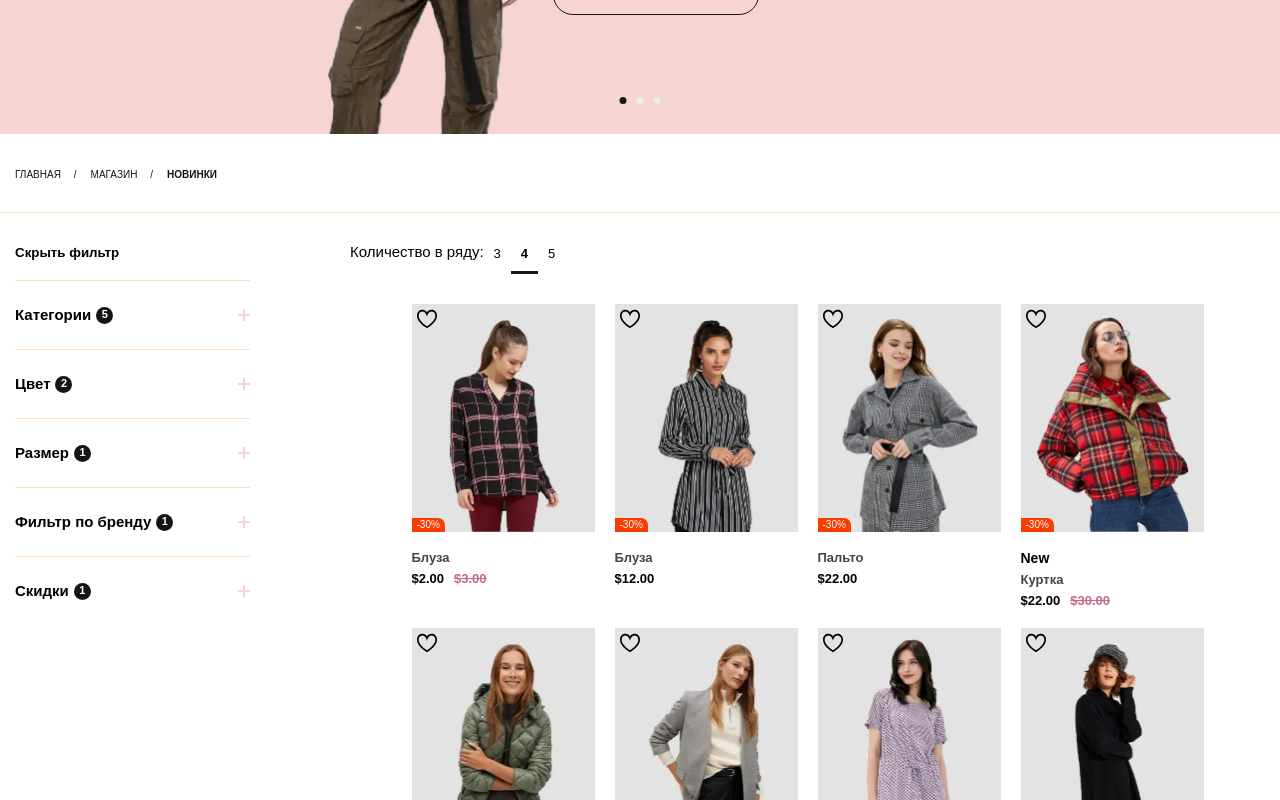
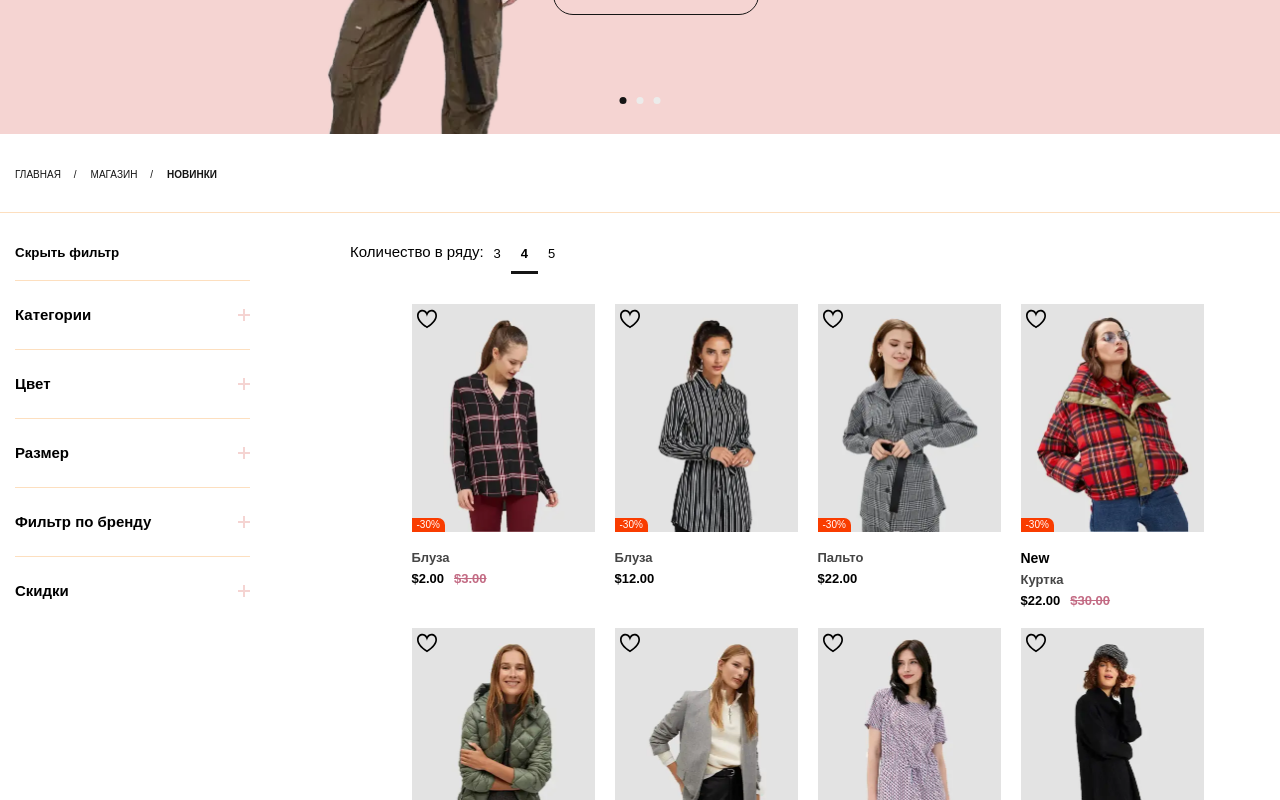
Before and after one commit to NikitaTarasikov/Shoppy, a plain HTML site: page Shoppy/catalog.html in a window 1280 px wide. Shown: the part 436-1236 px from the top of the page. Drawn offline with nearby package versions, Linux system fonts and the light colour scheme.

Commit message:
Update catalog.html

```diff
--- a/Shoppy/catalog.html
+++ b/Shoppy/catalog.html
@@ -1,5 +1,5 @@
 <!DOCTYPE html>
-<html lang="en">
+<html lang="ru">
 
 <head>
 	<meta charset="UTF-8">
@@ -164,7 +164,7 @@
 								<li class="catalog-form__item ">
 									<p class="catalog-form__item-title drop">
 										Категории
-										<span class="catalog-form__item-titlenum">5</span>
+
 									</p>
 									<div class="catalog-form__content drop__content">
 
@@ -222,7 +222,7 @@
 								<li class="catalog-form__item">
 									<p class="catalog-form__item-title drop">
 										Цвет
-										<span class="catalog-form__item-titlenum">2</span>
+
 									</p>
 									<div class="catalog-form__content drop__content">
 										<div class="catalog-form__content-box">
@@ -258,7 +258,7 @@
 								<li class="catalog-form__item">
 									<p class="catalog-form__item-title drop">
 										Размер
-										<span class="catalog-form__item-titlenum">1</span>
+
 									</p>
 									<div class="catalog-form__content drop__content">
 										<div class="catalog-form__content-box">
@@ -303,7 +303,7 @@
 								<li class="catalog-form__item">
 									<p class="catalog-form__item-title drop">
 										Фильтр по бренду
-										<span class="catalog-form__item-titlenum">1</span>
+
 									</p>
 									<div class="catalog-form__content drop__content">
 										<div class="catalog-form__content-box">
@@ -348,7 +348,7 @@
 								<li class="catalog-form__item">
 									<p class="catalog-form__item-title drop">
 										Скидки
-										<span class="catalog-form__item-titlenum">1</span>
+
 									</p>
 									<div class="catalog-form__content drop__content">
 										<div class="catalog-form__content-box">
```
